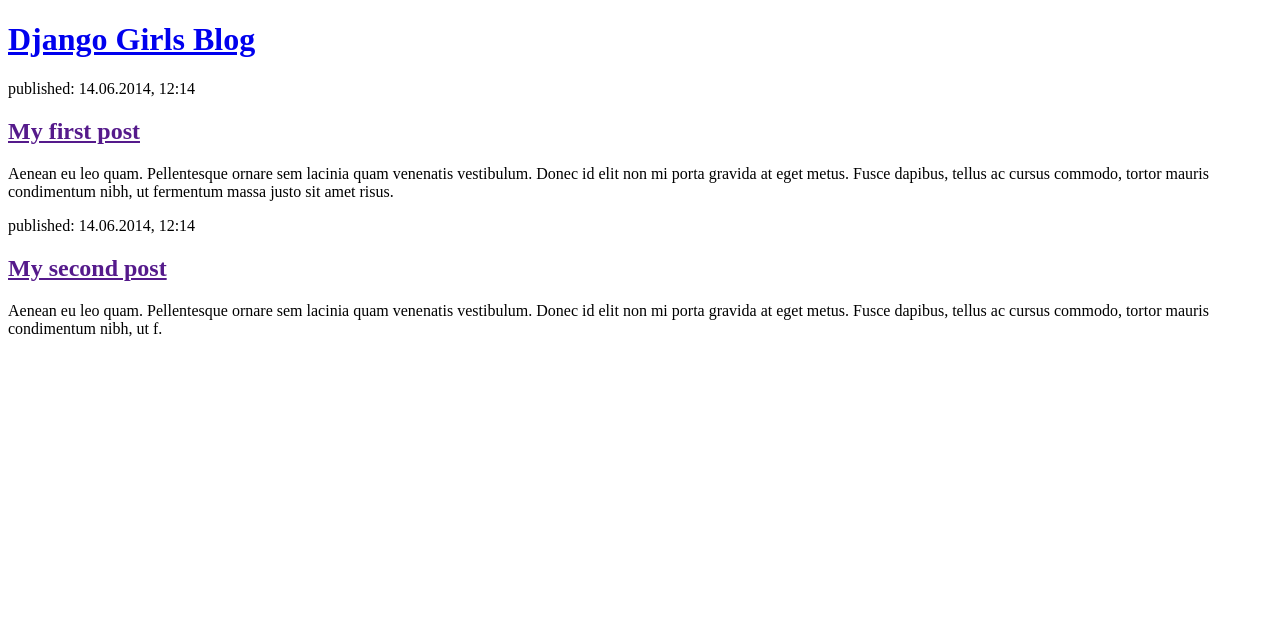
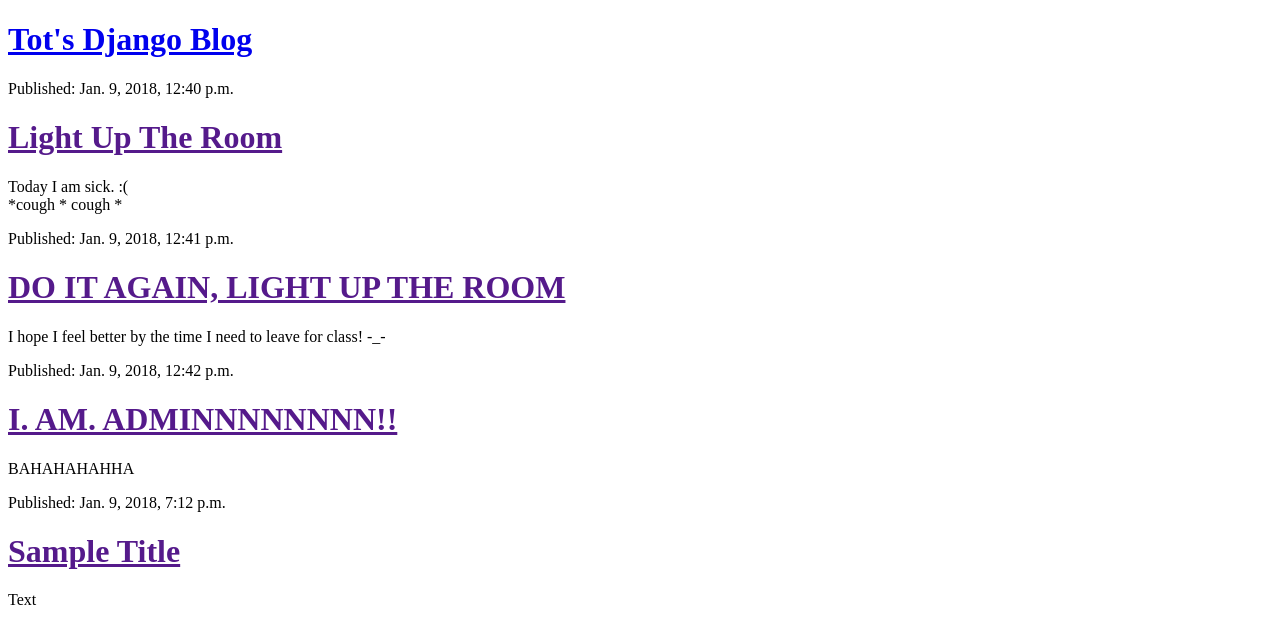
Before and after one commit to TatyCat/Django-Girls-Proj, a Django app: page / in a window 1280 px wide. Shown: the top 644 px of the page. Run offline with Django 3.2, Linux system fonts and the light colour scheme; data comes from the database, SQL or seed files in the repository; both versions use the stored data as it was after the commit.

Commit message:
Add posts to HTML through templates

```diff
--- a/blog/templates/blog/post_list.html
+++ b/blog/templates/blog/post_list.html
@@ -9,29 +9,19 @@
     <!-- <script src="main.js"></script> -->
 </head>
 <body>
+    <header>
+        <h1>
+            <a href="/">Tot's Django Blog</a>
+        </h1>
+    </header>
+
+    {% for post in posts %}
     <div>
-        <h1>
-            <a href="/">Django Girls Blog</a>
-        </h1>
+        <p>Published: {{post.published_date}} </p>
+        <h1><a href="">{{post.title}}</a></h1>
+        <p>{{post.text|linebreaksbr}} </p>
     </div>
+    {% endfor %}
 
-    <div>
-        <p>published: 14.06.2014, 12:14</p>
-        <h2>
-            <a href="">My first post</a>
-        </h2>
-        <p>Aenean eu leo quam. Pellentesque ornare sem lacinia quam venenatis vestibulum. Donec id elit non mi porta gravida at
-            eget metus. Fusce dapibus, tellus ac cursus commodo, tortor mauris condimentum nibh, ut fermentum massa justo sit
-            amet risus.</p>
-    </div>
-
-    <div>
-        <p>published: 14.06.2014, 12:14</p>
-        <h2>
-            <a href="">My second post</a>
-        </h2>
-        <p>Aenean eu leo quam. Pellentesque ornare sem lacinia quam venenatis vestibulum. Donec id elit non mi porta gravida at
-            eget metus. Fusce dapibus, tellus ac cursus commodo, tortor mauris condimentum nibh, ut f.</p>
-    </div>
 </body>
 </html>
--- a/blog/views.py
+++ b/blog/views.py
@@ -1,4 +1,7 @@
 from django.shortcuts import render
+from django.utils import timezone
+from .models import Post
 
 def post_list(request):
-    return render(request, 'blog/post_list.html')
+    posts= Post.objects.filter(published_date__lte=timezone.now()).order_by('published_date')
+    return render(request, 'blog/post_list.html', {'posts':posts})
```
Also changed, not shown: db.sqlite3.
